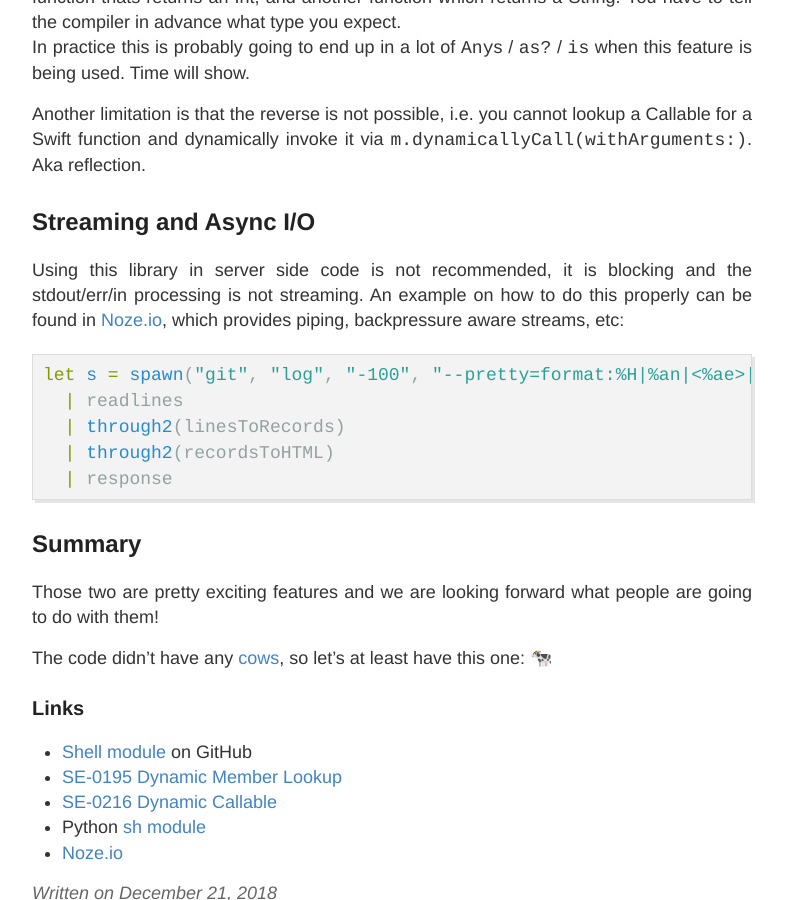
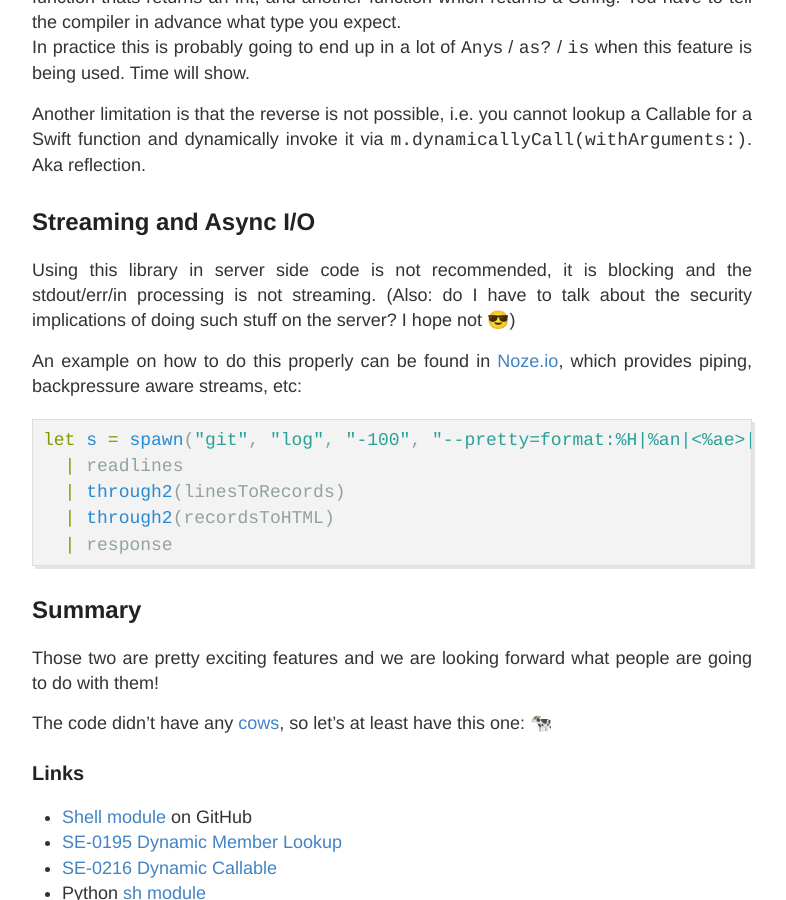
Before and after one commit to AlwaysRightInstitute/alwaysrightinstitute.github.io, a Jekyll site: the page built from _posts/2018-12-21-swift-dynamic-callable.md, in a window 1280 px wide and 900 px high, scrolled down 9601 px. Shown: the whole window, without its empty margins (248-1034 px from the left). Built offline with Jekyll 4.4.1, drawn with Linux system fonts in a browser that asks for light colours.

Commit message:
Just a word on security.
...

```diff
--- a/_posts/2018-12-21-swift-dynamic-callable.md
+++ b/_posts/2018-12-21-swift-dynamic-callable.md
@@ -436,6 +436,9 @@ lookup a Callable for a Swift function and dynamically invoke it via
 
 Using this library in server side code is not recommended, it is blocking and
 the stdout/err/in processing is not streaming.
+(Also: do I have to talk about the security implications of doing such stuff
+ on the server? I hope not 😎)
+
 An example on how to do this properly can be found in
 [Noze.io](http://noze.io/noze4nonnode/),
 which provides piping, backpressure aware streams, etc:
```
